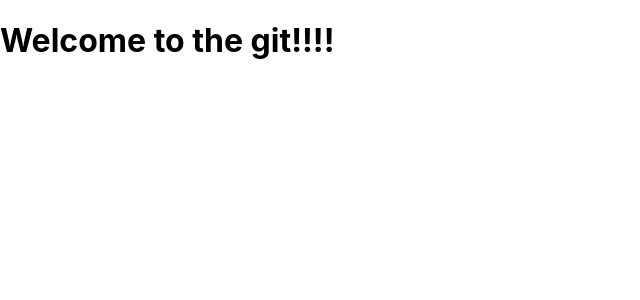
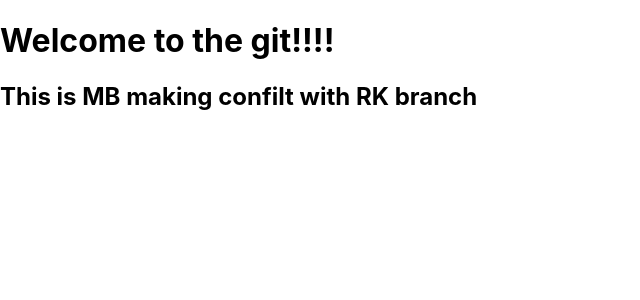
Before and after one commit to bistmadhav/adv_git_w, a React (Create React App) app: page / in a window 1280 px wide. Shown: the top 300 px of the page, without its empty margins (0-640 px from the left). Built offline with nearby package versions, Linux system fonts and the light colour scheme.

Commit message:
Chnaged h2 on App.js

```diff
--- a/src/App.js
+++ b/src/App.js
@@ -7,6 +7,7 @@ function App() {
   return (
     <div>
       <h1> Welcome to the git!!!!</h1>
+      <h2>This is MB making confilt with RK branch</h2>
     </div>
   )
 }
```
